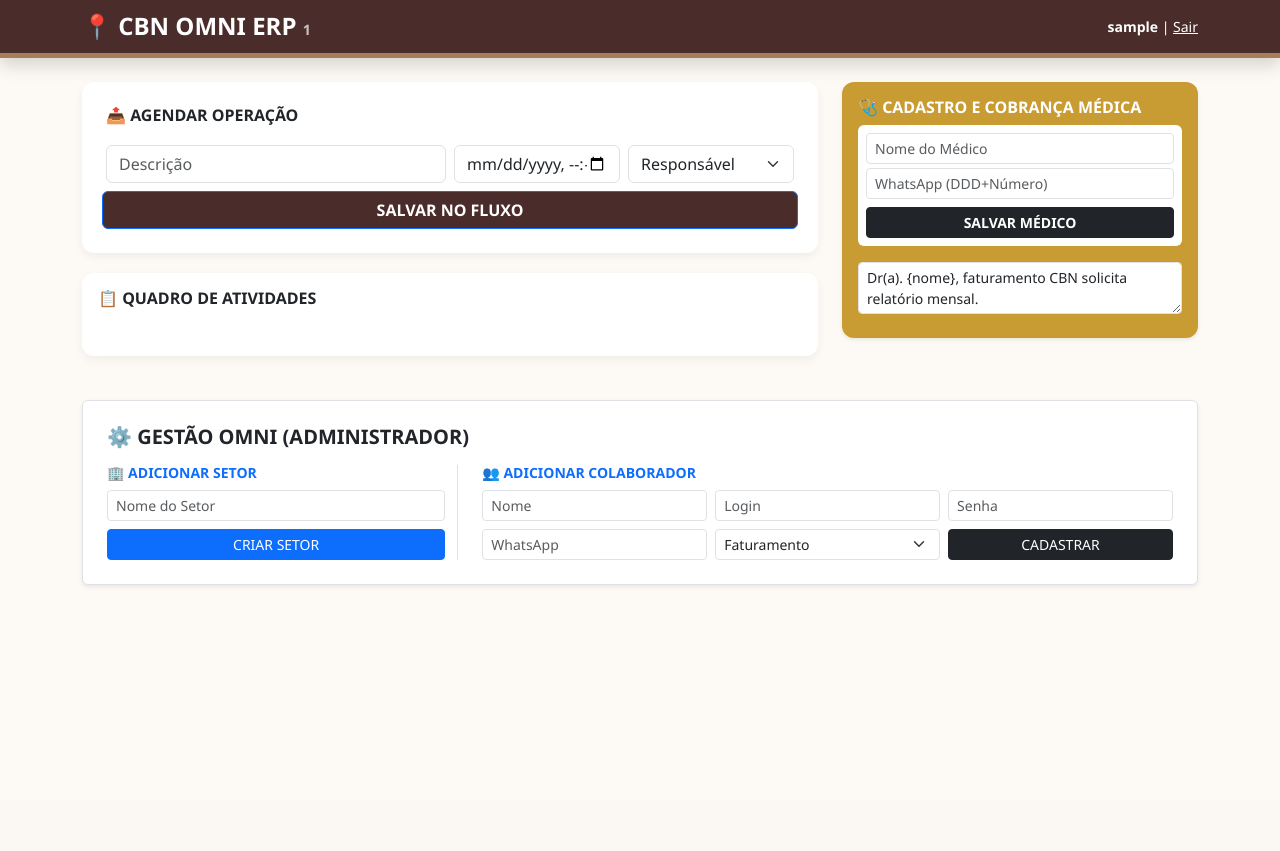
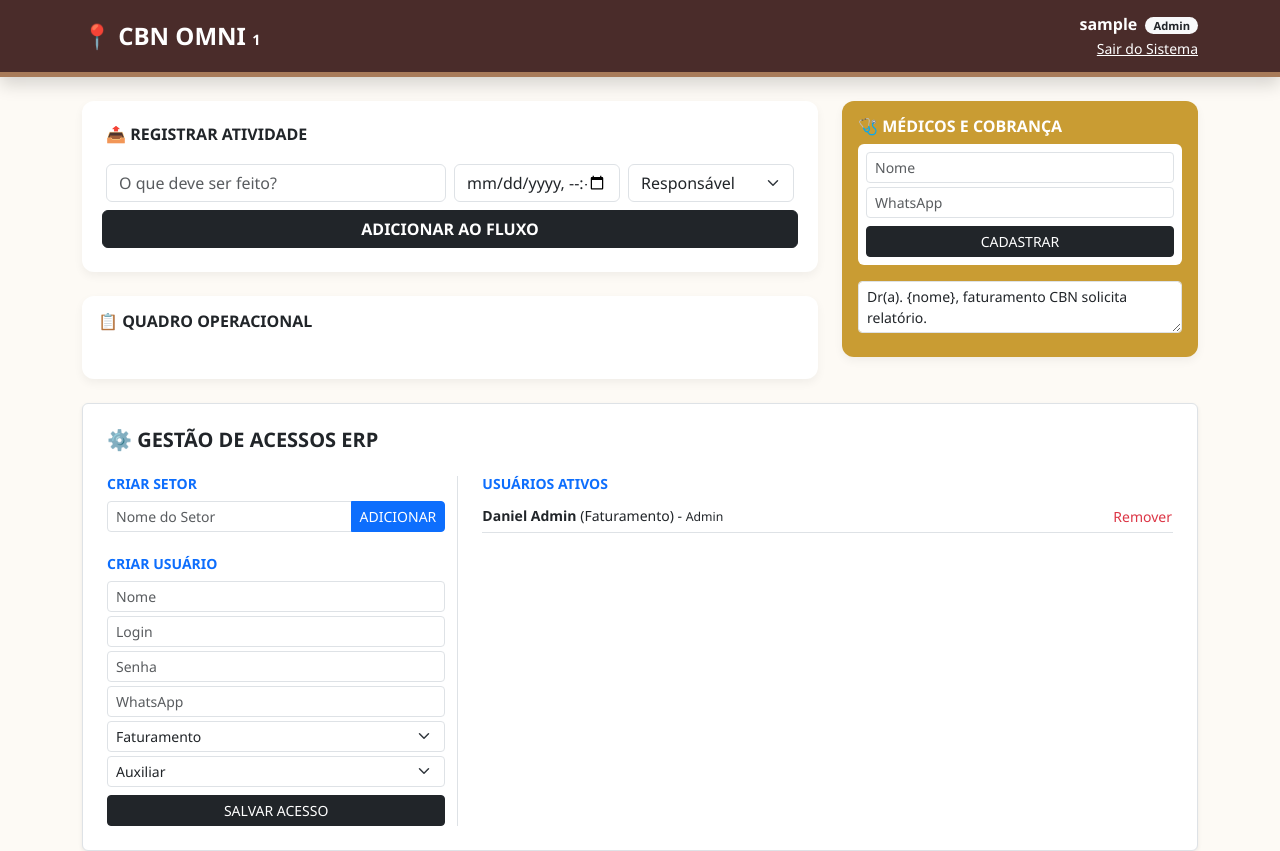
Before and after one commit to DaanielSousa/meu-backend-python, a Flask app: page /painel in a window 1280 px wide. Before the commit the page ends 585 px from the top, so only its background shows below. Run offline with Flask 3, Linux system fonts and the light colour scheme; the visitor is signed in with stand-in values (Sample User, id 1); data comes from the database, SQL or seed files in the repository; data that the repository does not hold is empty.

Commit message:
Refactor index.html for improved structure and clarity

```diff
--- a/templates/index.html
+++ b/templates/index.html
@@ -2,18 +2,17 @@
 <html lang="pt-br">
 <head>
     <meta charset="UTF-8">
-    <title>CBN OMNI - ERP</title>
+    <title>CBN OMNI ERP</title>
     <link href="https://cdn.jsdelivr.net/npm/bootstrap@5.3.0/dist/css/bootstrap.min.css" rel="stylesheet">
     <style>
-        :root { --c-primary: #4a2c2a; --c-gold: #c99c33; --c-bg: #fdfaf5; --c-terra: #a87b5a; }
+        :root { --c-primary: #4a2c2a; --c-gold: #c99c33; --c-bg: #fdfaf5; }
         body { background: var(--c-bg); font-family: 'Segoe UI', sans-serif; }
-        .header { background: var(--c-primary); color: white; padding: 12px; border-bottom: 5px solid var(--c-terra); }
-        .card { border: none; border-radius: 12px; box-shadow: 0 4px 10px rgba(0,0,0,0.05); margin-bottom: 20px; }
+        .header { background: var(--c-primary); color: white; padding: 12px; border-bottom: 5px solid #a87b5a; }
         .vencida-alerta { background-color: #fff0f0 !important; border-left: 6px solid #ff4d4d !important; animation: pulse 2s infinite; }
         @keyframes pulse { 0%, 100% { opacity: 1; } 50% { opacity: 0.7; } }
         .concluida { opacity: 0.4; text-decoration: line-through; background: #eee !important; border: none !important; }
-        .btn-gold { background: var(--c-gold); color: white; border: none; }
-        .btn-gold:hover { background: #b0892a; color: white; }
+        .card { border: none; border-radius: 12px; box-shadow: 0 4px 10px rgba(0,0,0,0.05); }
+        .badge-nivel { font-size: 0.7em; padding: 3px 8px; border-radius: 20px; }
     </style>
 </head>
 <body>
@@ -21,26 +20,30 @@
 
     <div class="header mb-4 shadow">
         <div class="container d-flex justify-content-between align-items-center">
-            <h4 class="m-0 fw-bold">📍 CBN OMNI ERP <small style="font-size: 0.6em; opacity: 0.7;">{{ setor }}</small></h4>
-            <div class="small"><b>{{ user_nome }}</b> | <a href="/logout" class="text-white">Sair</a></div>
+            <h4 class="m-0 fw-bold">📍 CBN OMNI <small style="font-size: 0.6em;">{{ setor }}</small></h4>
+            <div class="text-end">
+                <span class="fw-bold">{{ user_nome }}</span>
+                <span class="badge bg-light text-dark badge-nivel ms-1">{{ nivel }}</span><br>
+                <a href="/logout" class="text-white small">Sair do Sistema</a>
+            </div>
         </div>
     </div>
 
     <div class="container">
         <div class="row">
             <div class="col-md-8">
-                <div class="card p-4">
-                    <h6 class="fw-bold">📤 AGENDAR OPERAÇÃO</h6>
+                <div class="card p-4 mb-4">
+                    <h6 class="fw-bold">📤 REGISTRAR ATIVIDADE</h6>
                     <div class="row g-2 mt-1">
-                        <div class="col-md-6"><input type="text" id="t-nome" class="form-control" placeholder="Descrição"></div>
+                        <div class="col-md-6"><input type="text" id="t-nome" class="form-control" placeholder="O que deve ser feito?"></div>
                         <div class="col-md-3"><input type="datetime-local" id="t-data" class="form-control"></div>
-                        <div class="col-md-3"><select id="t-resp" class="form-select"><option value="">Responsável</option></select></div>
-                        <button onclick="salvarTarefa()" class="btn btn-primary mt-2 fw-bold" style="background: var(--c-primary);">SALVAR NO FLUXO</button>
+                        <div class="col-md-3"><select id="t-resp" class="form-select"></select></div>
+                        <button onclick="salvarTarefa()" class="btn btn-dark mt-2 fw-bold w-100">ADICIONAR AO FLUXO</button>
                     </div>
                 </div>
 
                 <div class="card p-3">
-                    <h6 class="fw-bold mb-3">📋 QUADRO DE ATIVIDADES</h6>
+                    <h6 class="fw-bold mb-3">📋 QUADRO OPERACIONAL</h6>
                     <table class="table table-sm align-middle small">
                         <tbody id="corpo-tarefas"></tbody>
                     </table>
@@ -49,15 +52,15 @@
 
             <div class="col-md-4">
                 {% if setor == 'Faturamento' or nivel == 'Admin' %}
-                <div class="card p-3 shadow-sm" style="background: var(--c-gold); color: white;">
-                    <h6 class="fw-bold">🩺 CADASTRO E COBRANÇA MÉDICA</h6>
+                <div class="card p-3 text-white" style="background: var(--c-gold);">
+                    <h6 class="fw-bold">🩺 MÉDICOS E COBRANÇA</h6>
                     <div class="bg-white p-2 rounded mb-3 text-dark">
-                        <input type="text" id="m-nome" class="form-control form-control-sm mb-1" placeholder="Nome do Médico">
-                        <input type="text" id="m-zap" class="form-control form-control-sm mb-2" placeholder="WhatsApp (DDD+Número)">
-                        <button onclick="cadastrarMedico()" class="btn btn-dark btn-sm w-100 fw-bold">SALVAR MÉDICO</button>
+                        <input type="text" id="m-nome" class="form-control form-control-sm mb-1" placeholder="Nome">
+                        <input type="text" id="m-zap" class="form-control form-control-sm mb-2" placeholder="WhatsApp">
+                        <button onclick="cadastrarMedico()" class="btn btn-dark btn-sm w-100">CADASTRAR</button>
                     </div>
-                    <textarea id="msg-zap" class="form-control form-control-sm mb-2">Dr(a). {nome}, faturamento CBN solicita relatório mensal.</textarea>
-                    <div id="lista-medicos" style="max-height: 250px; overflow-y: auto;"></div>
+                    <textarea id="msg-zap" class="form-control form-control-sm mb-2">Dr(a). {nome}, faturamento CBN solicita relatório.</textarea>
+                    <div id="lista-medicos" style="max-height: 300px; overflow-y: auto;"></div>
                 </div>
                 {% endif %}
             </div>
@@ -65,23 +68,31 @@
 
         {% if nivel == 'Admin' %}
         <div class="mt-4 p-4 bg-white rounded shadow-sm border">
-            <h5 class="fw-bold text-brown">⚙️ GESTÃO OMNI (ADMINISTRADOR)</h5>
-            <div class="row mt-3">
+            <h5 class="fw-bold text-brown mb-4">⚙️ GESTÃO DE ACESSOS ERP</h5>
+            <div class="row">
                 <div class="col-md-4 border-end">
-                    <h6 class="text-primary fw-bold small">🏢 ADICIONAR SETOR</h6>
-                    <input type="text" id="new-setor" class="form-control form-control-sm mb-2" placeholder="Nome do Setor">
-                    <button onclick="criarSetor()" class="btn btn-primary btn-sm w-100">CRIAR SETOR</button>
+                    <h6 class="fw-bold small text-primary">CRIAR SETOR</h6>
+                    <div class="input-group input-group-sm mb-4">
+                        <input type="text" id="new-setor" class="form-control" placeholder="Nome do Setor">
+                        <button onclick="criarSetor()" class="btn btn-primary">ADICIONAR</button>
+                    </div>
+
+                    <h6 class="fw-bold small text-primary">CRIAR USUÁRIO</h6>
+                    <input type="text" id="u-nome" class="form-control form-control-sm mb-1" placeholder="Nome">
+                    <input type="text" id="u-login" class="form-control form-control-sm mb-1" placeholder="Login">
+                    <input type="text" id="u-senha" class="form-control form-control-sm mb-1" placeholder="Senha">
+                    <input type="text" id="u-zap" class="form-control form-control-sm mb-1" placeholder="WhatsApp">
+                    <select id="u-setor" class="form-select form-select-sm mb-1"></select>
+                    <select id="u-nivel" class="form-select form-select-sm mb-2">
+                        <option value="Auxiliar">Auxiliar</option>
+                        <option value="Coordenador">Coordenador</option>
+                        <option value="Admin">Admin</option>
+                    </select>
+                    <button onclick="cadastrarEquipe()" class="btn btn-dark btn-sm w-100">SALVAR ACESSO</button>
                 </div>
                 <div class="col-md-8 ps-4">
-                    <h6 class="text-primary fw-bold small">👥 ADICIONAR COLABORADOR</h6>
-                    <div class="row g-2">
-                        <div class="col-md-4"><input type="text" id="u-nome" class="form-control form-control-sm" placeholder="Nome"></div>
-                        <div class="col-md-4"><input type="text" id="u-login" class="form-control form-control-sm" placeholder="Login"></div>
-                        <div class="col-md-4"><input type="text" id="u-senha" class="form-control form-control-sm" placeholder="Senha"></div>
-                        <div class="col-md-4"><input type="text" id="u-zap" class="form-control form-control-sm" placeholder="WhatsApp"></div>
-                        <div class="col-md-4"><select id="u-setor" class="form-select form-select-sm"></select></div>
-                        <div class="col-md-4"><button onclick="cadastrarEquipe()" class="btn btn-dark btn-sm w-100">CADASTRAR</button></div>
-                    </div>
+                    <h6 class="fw-bold small text-primary">USUÁRIOS ATIVOS</h6>
+                    <div id="lista-equipe-completa" class="small"></div>
                 </div>
             </div>
         </div>
@@ -90,12 +101,12 @@
 
     <script>
         async function carregarTudo() {
-            // TAREFAS
+            // TAREFAS + ALERTA
             const rT = await fetch('/listar_tarefas');
             const tarefas = await rT.json();
             const corpo = document.getElementById('corpo-tarefas');
             corpo.innerHTML = '';
-            let bipar = false;
+            let bip = false;
             const agora = new Date();
 
             tarefas.forEach(t => {
@@ -105,18 +116,18 @@
                     const [d, h] = t.data.split(' ');
                     const [dia, mes, ano] = d.split('/');
                     const [hora, min] = h.split(':');
-                    if(new Date(ano, mes-1, dia, hora, min) <= agora) { alerta = "vencida-alerta"; bipar = true; }
+                    if(new Date(ano, mes-1, dia, hora, min) <= agora) { alerta = "vencida-alerta"; bip = true; }
                 }
                 corpo.innerHTML += `<tr class="${conc?'concluida':''} ${alerta}">
                     <td><input type="checkbox" ${conc?'checked':''} onclick="mudarStatus(${t.id}, ${conc?0:1})"></td>
-                    <td><b>${t.tarefa}</b><br><small class="text-muted">${t.data}</small></td>
+                    <td><b>${t.tarefa}</b><br><small class="text-muted">${t.data} | Setor: ${t.setor}</small></td>
                     <td><span class="badge bg-secondary">${t.nome_resp || '-'}</span></td>
                     <td>${!conc && t.zap_resp ? `<button onclick="window.open('https://wa.me/55${t.zap_resp}')" class="btn btn-sm btn-success py-0">Zap</button>` : ''}</td>
                 </tr>`;
             });
-            if(bipar) document.getElementById('beep').play().catch(()=>{});
+            if(bip) document.getElementById('beep').play().catch(()=>{});
 
-            // SETORES
+            // SETORES (PARA ADMIN)
             const rS = await fetch('/listar_setores');
             const setores = await rS.json();
             const selU = document.getElementById('u-setor');
@@ -125,11 +136,22 @@
                 setores.forEach(s => selU.innerHTML += `<option value="${s}">${s}</option>`);
             }
 
-            // EQUIPE
+            // EQUIPE (ADMIN E RESPONSÁVEL)
             const rE = await fetch('/listar_equipe');
             const equipe = await rE.json();
             document.getElementById('t-resp').innerHTML = '<option value="">Responsável</option>';
-            equipe.forEach(e => document.getElementById('t-resp').innerHTML += `<option value="${e.id}">${e.nome}</option>`);
+            const divEq = document.getElementById('lista-equipe-completa');
+            if(divEq) divEq.innerHTML = '';
+
+            equipe.forEach(e => {
+                document.getElementById('t-resp').innerHTML += `<option value="${e.id}">${e.nome}</option>`;
+                if(divEq) {
+                    divEq.innerHTML += `<div class="d-flex justify-content-between border-bottom py-1">
+                        <span><b>${e.nome}</b> (${e.setor}) - <small>${e.nivel}</small></span>
+                        <button onclick="removerEq(${e.id})" class="btn btn-sm text-danger p-0">Remover</button>
+                    </div>`;
+                }
+            });
 
             // MÉDICOS
             const divM = document.getElementById('lista-medicos');
@@ -146,33 +168,32 @@
             }
         }
 
+        async function cadastrarEquipe() {
+            const d = { nome: document.getElementById('u-nome').value, usuario: document.getElementById('u-login').value, senha: document.getElementById('u-senha').value, setor: document.getElementById('u-setor').value, whatsapp: document.getElementById('u-zap').value, nivel: document.getElementById('u-nivel').value };
+            await fetch('/cadastrar_equipe', {method:'POST', headers:{'Content-Type':'application/json'}, body:JSON.stringify(d)});
+            carregarTudo();
+        }
+
+        async function removerEq(id) { if(confirm("Remover acesso?")) { await fetch(`/deletar_equipe/${id}`, {method:'DELETE'}); carregarTudo(); } }
+
+        // Funções de salvar tarefa, médico e setor permanecem como no código anterior...
         async function salvarTarefa() {
             const dt = document.getElementById('t-data').value;
             const d = { tarefa: document.getElementById('t-nome').value, data: dt ? new Date(dt).toLocaleString('pt-BR').replace(',','') : '', responsavel_id: document.getElementById('t-resp').value };
             await fetch('/salvar_tarefa', {method:'POST', headers:{'Content-Type':'application/json'}, body:JSON.stringify(d)});
             document.getElementById('t-nome').value = ''; carregarTudo();
         }
-
+        async function mudarStatus(id, s) { await fetch(`/status_tarefa/${id}`, {method:'POST', headers:{'Content-Type':'application/json'}, body:JSON.stringify({status:s})}); carregarTudo(); }
         async function cadastrarMedico() {
             const d = { nome: document.getElementById('m-nome').value, whatsapp: document.getElementById('m-zap').value };
             await fetch('/cadastrar_medico', {method:'POST', headers:{'Content-Type':'application/json'}, body:JSON.stringify(d)});
             document.getElementById('m-nome').value = ''; document.getElementById('m-zap').value = ''; carregarTudo();
         }
-
-        async function cadastrarEquipe() {
-            const d = { nome: document.getElementById('u-nome').value, usuario: document.getElementById('u-login').value, senha: document.getElementById('u-senha').value, setor: document.getElementById('u-setor').value, whatsapp: document.getElementById('u-zap').value, nivel: 'Auxiliar' };
-            await fetch('/cadastrar_equipe', {method:'POST', headers:{'Content-Type':'application/json'}, body:JSON.stringify(d)});
-            carregarTudo();
-        }
-
         async function criarSetor() {
             const nome = document.getElementById('new-setor').value;
             await fetch('/cadastrar_setor', {method:'POST', headers:{'Content-Type':'application/json'}, body:JSON.stringify({nome})});
             document.getElementById('new-setor').value = ''; carregarTudo();
         }
-
-        async function mudarStatus(id, s) { await fetch(`/status_tarefa/${id}`, {method:'POST', headers:{'Content-Type':'application/json'}, body:JSON.stringify({status:s})}); carregarTudo(); }
-
         function zapMed(n, nome) {
             let msg = document.getElementById('msg-zap').value.replace('{nome}', nome);
             window.open(`https://wa.me/55${n}?text=${encodeURIComponent(msg)}`);
```
